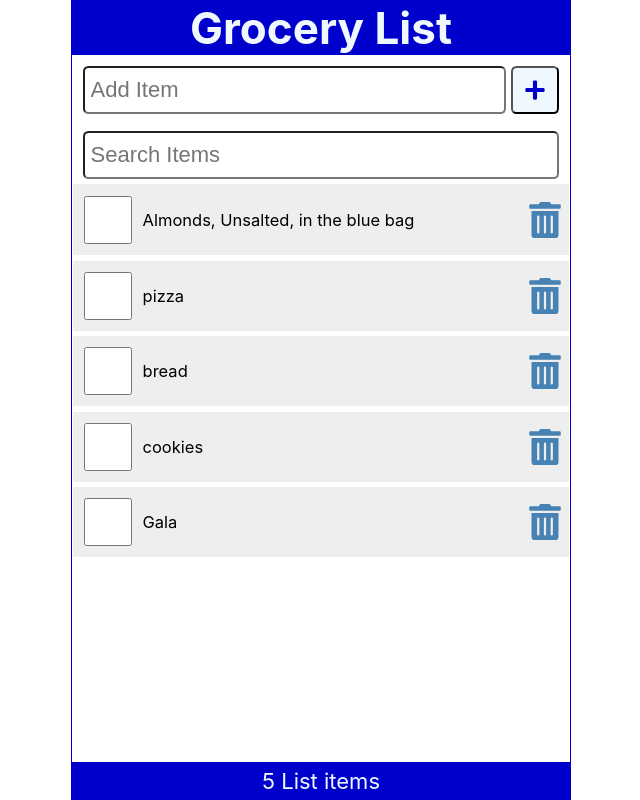
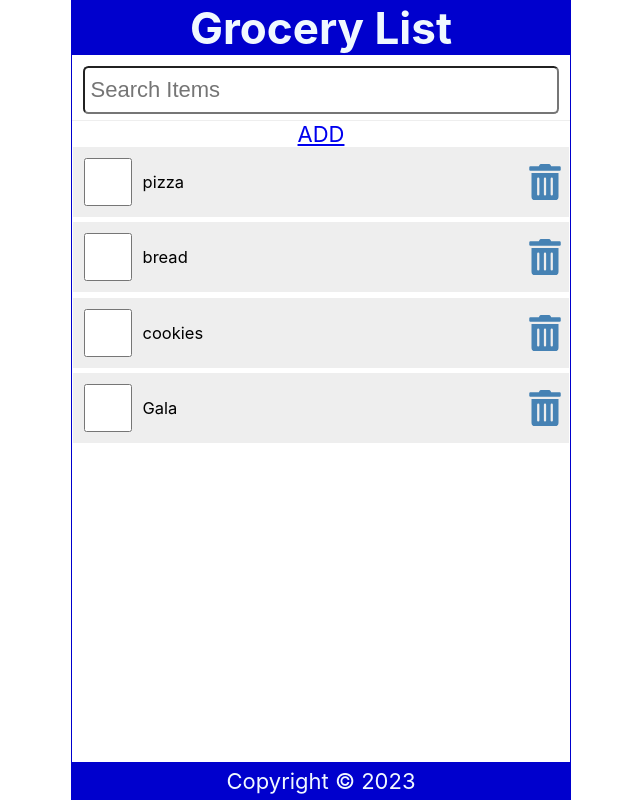
Before and after one commit to Okunola11/React-Grocery-List, a React (Create React App) app: page / in a window 1280 px wide. Shown: the whole page, without its empty margins (319-959 px from the left). Built offline with nearby package versions, Linux system fonts and the light colour scheme; data requests are answered from the project's data file.

Commit message:
Implemented react useContext

```diff
--- a/data/db.json
+++ b/data/db.json
@@ -1,10 +1,5 @@
 {
   "items": [
-    {
-      "id": 1,
-      "checked": false,
-      "item": "Almonds, Unsalted, in the blue bag"
-    },
     {
       "id": 2,
       "checked": false,
--- a/package.json
+++ b/package.json
@@ -9,6 +9,7 @@
     "react": "^18.2.0",
     "react-dom": "^18.2.0",
     "react-icons": "^4.12.0",
+    "react-router-dom": "^6.20.0",
     "react-scripts": "^5.0.1",
     "web-vitals": "^2.1.4"
   },
--- a/src/AddItem.js
+++ b/src/AddItem.js
@@ -1,9 +1,39 @@
 import React from "react";
 import { FaPlus } from "react-icons/fa";
 import { useRef } from "react";
+import { useContext, useState } from "react";
+import DataContext from "./Context/DataContext";
+import apiRequest from "./apiRequest";
 
-const AddItem = ({ newItem, setNewItem, handleSubmit }) => {
+const AddItem = () => {
+  const { items, setItems, API_URL, setFetchError } = useContext(DataContext);
+  const [newItem, setNewItem] = useState("");
   const inputRef = useRef();
+
+  const addItem = async (item) => {
+    const id = items.length ? items[items.length - 1].id + 1 : 1;
+    const myNewItem = { id, checked: false, item };
+    const listItems = [...items, myNewItem];
+    setItems(listItems);
+
+    const postOptions = {
+      method: "POST",
+      headers: {
+        "Content-Type": "application/json",
+      },
+      body: JSON.stringify(myNewItem),
+    };
+
+    const result = await apiRequest(API_URL, postOptions);
+    if (result) setFetchError(result);
+  };
+
+  const handleSubmit = (e) => {
+    e.preventDefault();
+    if (!newItem) return;
+    addItem(newItem);
+    setNewItem("");
+  };
 
   return (
     <form className="addForm" onSubmit={handleSubmit} action="">
--- a/src/App.js
+++ b/src/App.js
@@ -1,119 +1,17 @@
-import Header from "./Header";
-import SearchItem from "./SearchItem";
+import Layout from "./Layout";
 import AddItem from "./AddItem";
-import Contents from "./Contents";
-import Footer from "./Footer";
-import { useState, useEffect } from "react";
-import apiRequest from "./apiRequest";
+import { Routes, Route } from "react-router-dom";
+import { DataProvider } from "./Context/DataContext";
 
 function App() {
-  const API_URL = " http://localhost:3500/items";
-
-  const [items, setItems] = useState([]);
-  const [newItem, setNewItem] = useState("");
-  const [search, setSearch] = useState("");
-  const [fetchError, setFetchError] = useState(null);
-  const [isLoading, setIsLoading] = useState(true);
-
-  useEffect(() => {
-    const fetchItems = async () => {
-      try {
-        const response = await fetch(API_URL);
-        if (!response.ok) throw Error("Did not receive expected data");
-        const listItems = await response.json();
-        console.log(listItems);
-        setItems(listItems);
-        setFetchError(null);
-      } catch (err) {
-        console.log(err.message);
-        setFetchError(err.message);
-      } finally {
-        setIsLoading(false);
-      }
-    };
-    setTimeout(() => {
-      fetchItems();
-    }, 2000);
-  }, []);
-
-  const addItem = async (item) => {
-    const id = items.length ? items[items.length - 1].id + 1 : 1;
-    const myNewItem = { id, checked: false, item };
-    const listItems = [...items, myNewItem];
-    setItems(listItems);
-
-    const postOptions = {
-      method: "POST",
-      headers: {
-        "Content-Type": "application/json",
-      },
-      body: JSON.stringify(myNewItem),
-    };
-
-    const result = await apiRequest(API_URL, postOptions);
-    if (result) setFetchError(result);
-  };
-
-  const handleCheck = async (id) => {
-    const listItems = items.map((item) =>
-      item.id === id ? { ...item, checked: !item.checked } : item
-    );
-    setItems(listItems);
-
-    const myItem = listItems.filter((item) => item.id === id);
-    const updateOptions = {
-      method: "PATCH",
-      headers: {
-        "Content-Type": "application/json",
-      },
-      body: JSON.stringify({ checked: myItem[0].checked }),
-    };
-    const reqUrl = `${API_URL}/${id}`;
-    const result = await apiRequest(reqUrl, updateOptions);
-    if (result) setFetchError(result);
-  };
-
-  const handleDelete = async (id) => {
-    const listItems = items.filter((item) => item.id !== id);
-    setItems(listItems);
-
-    const deleteOptions = { method: "DELETE" };
-    const reqUrl = `${API_URL}/${id}`;
-    const result = await apiRequest(reqUrl, deleteOptions);
-    if (result) setFetchError(result);
-  };
-
-  const handleSubmit = (e) => {
-    e.preventDefault();
-    if (!newItem) return;
-    addItem(newItem);
-    setNewItem("");
-  };
-
   return (
-    <div className="App">
-      <Header title="Grocery List" />
-      <AddItem
-        newItem={newItem}
-        setNewItem={setNewItem}
-        handleSubmit={handleSubmit}
-      />
-      <SearchItem search={search} setSearch={setSearch} />
-      <main>
-        {isLoading && <p>Loading Items...</p>}
-        {fetchError && <p style={{ color: "red" }}>{`Error: ${fetchError}`}</p>}
-        {!fetchError && !isLoading && (
-          <Contents
-            items={items.filter((item) =>
-              item.item.toLowerCase().includes(search.toLowerCase())
-            )}
-            handleCheck={handleCheck}
-            handleDelete={handleDelete}
-          />
-        )}
-      </main>
-      <Footer length={items.length} />
-    </div>
+    <DataProvider>
+      <Routes>
+        <Route path={"/"} element={<Layout />}>
+          <Route path={"add"} element={<AddItem />} />
+        </Route>
+      </Routes>
+    </DataProvider>
   );
 }
 
--- /dev/null
+++ b/src/Context/DataContext.js
@@ -0,0 +1,83 @@
+import { createContext } from "react";
+import { useState, useEffect } from "react";
+import apiRequest from "../apiRequest";
+
+const DataContext = createContext({});
+
+export const DataProvider = ({ children }) => {
+  const API_URL = " http://localhost:3500/items";
+
+  const [items, setItems] = useState([]);
+  const [search, setSearch] = useState("");
+  const [fetchError, setFetchError] = useState(null);
+  const [isLoading, setIsLoading] = useState(true);
+
+  useEffect(() => {
+    const fetchItems = async () => {
+      try {
+        const response = await fetch(API_URL);
+        if (!response.ok) throw Error("Did not receive expected data");
+        const listItems = await response.json();
+        console.log(listItems);
+        setItems(listItems);
+        setFetchError(null);
+      } catch (err) {
+        console.log(err.message);
+        setFetchError(err.message);
+      } finally {
+        setIsLoading(false);
+      }
+    };
+    setTimeout(() => {
+      fetchItems();
+    }, 2000);
+  }, []);
+
+  const handleCheck = async (id) => {
+    const listItems = items.map((item) =>
+      item.id === id ? { ...item, checked: !item.checked } : item
+    );
+    setItems(listItems);
+
+    const myItem = listItems.filter((item) => item.id === id);
+    const updateOptions = {
+      method: "PATCH",
+      headers: {
+        "Content-Type": "application/json",
+      },
+      body: JSON.stringify({ checked: myItem[0].checked }),
+    };
+    const reqUrl = `${API_URL}/${id}`;
+    const result = await apiRequest(reqUrl, updateOptions);
+    if (result) setFetchError(result);
+  };
+
+  const handleDelete = async (id) => {
+    const listItems = items.filter((item) => item.id !== id);
+    setItems(listItems);
+
+    const deleteOptions = { method: "DELETE" };
+    const reqUrl = `${API_URL}/${id}`;
+    const result = await apiRequest(reqUrl, deleteOptions);
+    if (result) setFetchError(result);
+  };
+
+  return (
+    <DataContext.Provider
+      value={{
+        search,
+        setSearch,
+        isLoading,
+        fetchError,
+        handleCheck,
+        handleDelete,
+        items,
+        API_URL,
+      }}
+    >
+      {children}
+    </DataContext.Provider>
+  );
+};
+
+export default DataContext;
--- a/src/Footer.js
+++ b/src/Footer.js
@@ -1,13 +1,8 @@
 import React from "react";
 
-function Footer({ length }) {
-  return (
-    <footer>
-      <p>
-        {length} List {length === 1 ? "item" : "items"}
-      </p>
-    </footer>
-  );
+function Footer() {
+  const date = new Date();
+  return <footer>Copyright &copy; {date.getFullYear()}</footer>;
 }
 
 export default Footer;
--- /dev/null
+++ b/src/Layout.js
@@ -0,0 +1,39 @@
+import React from "react";
+import { Outlet, Link } from "react-router-dom";
+import Header from "./Header";
+import Footer from "./Footer";
+import SearchItem from "./SearchItem";
+import Contents from "./Contents";
+import { useContext } from "react";
+import DataContext from "./Context/DataContext";
+
+const Layout = () => {
+  const { search, isLoading, fetchError, handleCheck, handleDelete, items } =
+    useContext(DataContext);
+
+  return (
+    <div className="App">
+      <Header title="Grocery List" />
+      <SearchItem />
+      <Link to="add">ADD</Link>
+
+      <Outlet />
+      <main>
+        {isLoading && <p>Loading Items...</p>}
+        {fetchError && <p style={{ color: "red" }}>{`Error: ${fetchError}`}</p>}
+        {!fetchError && !isLoading && (
+          <Contents
+            items={items.filter((item) =>
+              item.item.toLowerCase().includes(search.toLowerCase())
+            )}
+            handleCheck={handleCheck}
+            handleDelete={handleDelete}
+          />
+        )}
+      </main>
+      <Footer />
+    </div>
+  );
+};
+
+export default Layout;
--- a/src/SearchItem.js
+++ b/src/SearchItem.js
@@ -1,6 +1,10 @@
 import React from "react";
+import { useContext } from "react";
+import DataContext from "./Context/DataContext";
 
-const SearchItem = ({ search, setSearch }) => {
+const SearchItem = () => {
+  const { search, setSearch } = useContext(DataContext);
+
   return (
     <form action="" className="searchForm" onSubmit={(e) => e.preventDefault()}>
       <label htmlFor="search">Search</label>
--- a/src/index.js
+++ b/src/index.js
@@ -2,10 +2,15 @@ import React from "react";
 import ReactDOM from "react-dom/client";
 import "./index.css";
 import App from "./App";
+import { BrowserRouter as Router, Routes, Route } from "react-router-dom";
 
 const root = ReactDOM.createRoot(document.getElementById("root"));
 root.render(
   <React.StrictMode>
-    <App />
+    <Router>
+      <Routes>
+        <Route path={"/*"} element={<App />}></Route>
+      </Routes>
+    </Router>
   </React.StrictMode>
 );
```
Also changed, not shown: 1 other file (tests, documents, lock files or other folders).
